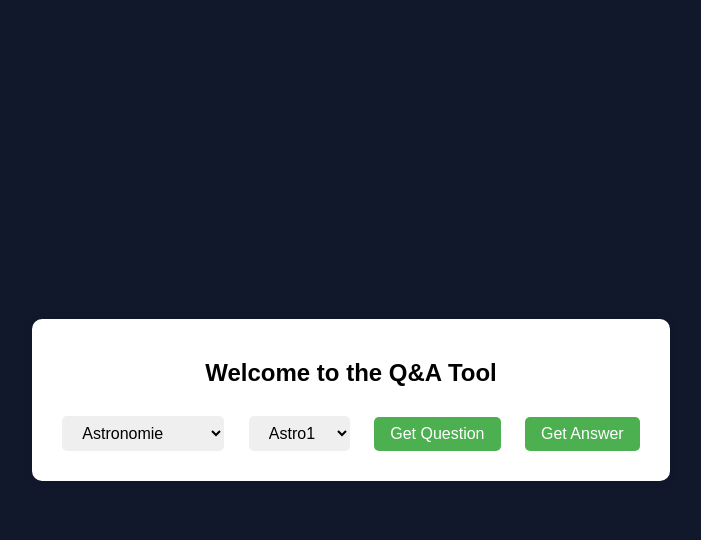
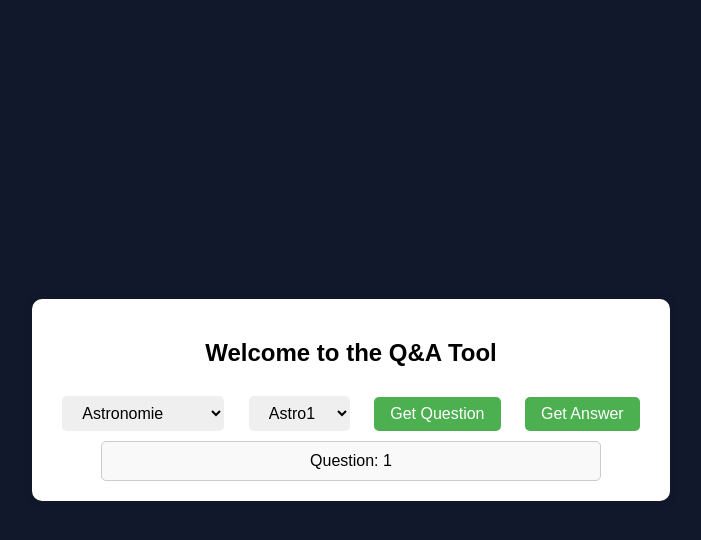
Before and after one commit to starboy-ngc/Physics, a plain HTML site: page index.html in a window 1280 px wide. Both pictures are taken after a click on the button "Get Question". Shown: the whole page, without its empty margins (289-990 px from the left). Drawn offline with Linux system fonts and the light colour scheme.

Commit message:
Update index.html

```diff
--- a/index.html
+++ b/index.html
@@ -67,6 +67,8 @@
 
 <script>
     document.addEventListener('DOMContentLoaded', function() {
+        let data = null; // Variable globale pour stocker les données JSON
+
         // Charger le fichier JSON à partir de l'URL spécifiée
         fetch('https://starboy-ngc.github.io/Physics/data.json')
             .then(response => {
@@ -75,11 +77,11 @@
                 }
                 return response.json();
             })
-            .then(data => {
+            .then(jsonData => {
                 // Une fois que le fichier JSON est chargé avec succès, traitons les données
-                const formattedData = processData(data);
+                data = processData(jsonData);
                 // Initialise les thèmes et les chapitres avec les données traitées
-                initThemes(formattedData);
+                initThemes(data);
             })
             .catch(error => {
                 console.error('Error loading the JSON file:', error);
@@ -137,6 +139,7 @@
 
         // Événement de clic sur le bouton de question
         document.getElementById('questionBtn').addEventListener('click', () => {
+            if (!data) return; // Vérifiez si les données sont chargées
             const qa = getRandomQuestionAnswer(data);
             document.getElementById('questionArea').innerText = `Question: ${qa.question}`;
             document.getElementById('questionArea').style.display = 'block';
@@ -146,6 +149,7 @@
 
         // Événement de clic sur le bouton de réponse
         document.getElementById('answerBtn').addEventListener('click', () => {
+            if (!data) return; // Vérifiez si les données sont chargées
             // Assurer que la question a été posée avant de montrer une réponse
             if (document.getElementById('questionArea').style.display === 'block') {
                 const qa = getRandomQuestionAnswer(data);
@@ -158,5 +162,6 @@
 
 
 
+
 </body>
 </html>
```
